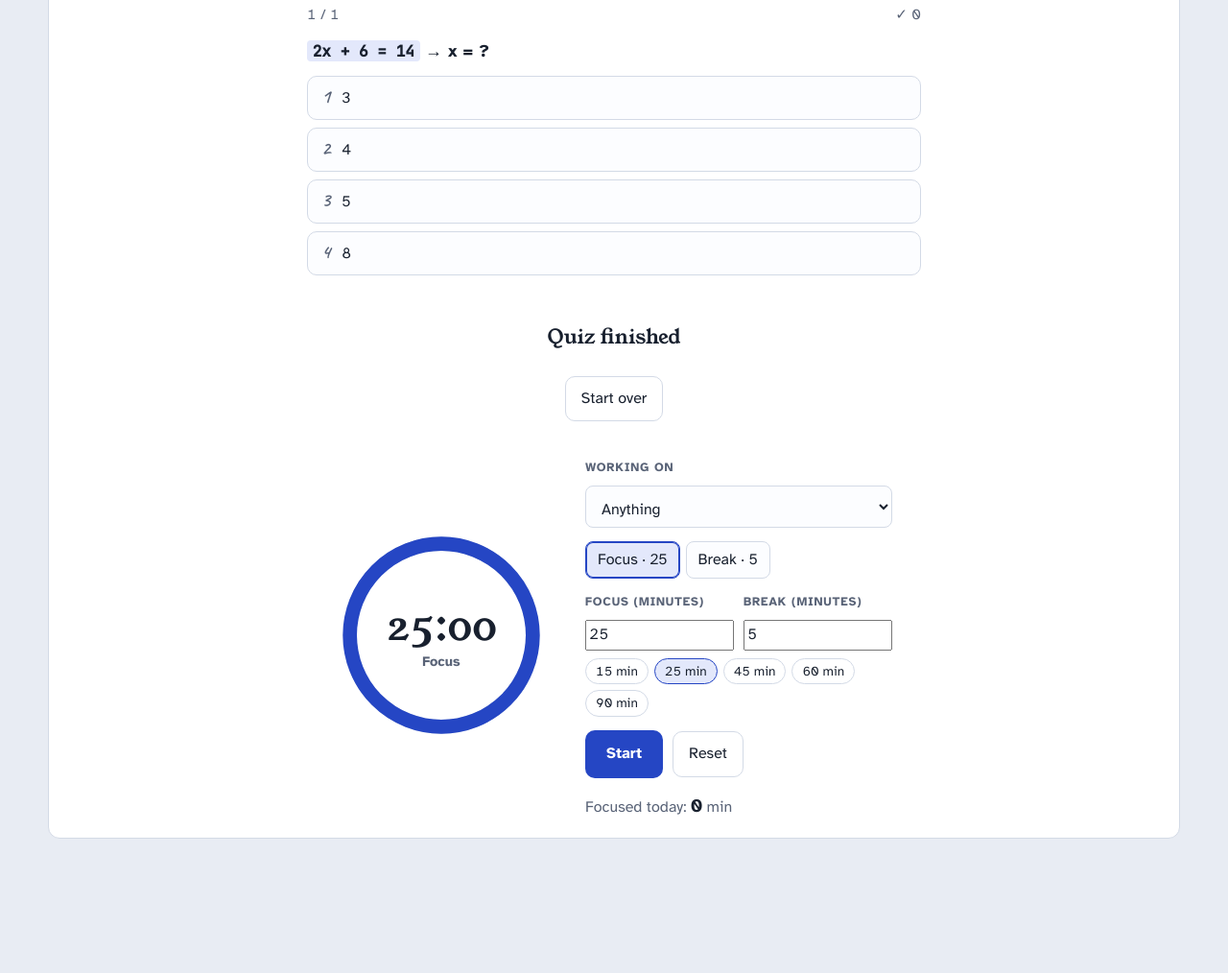
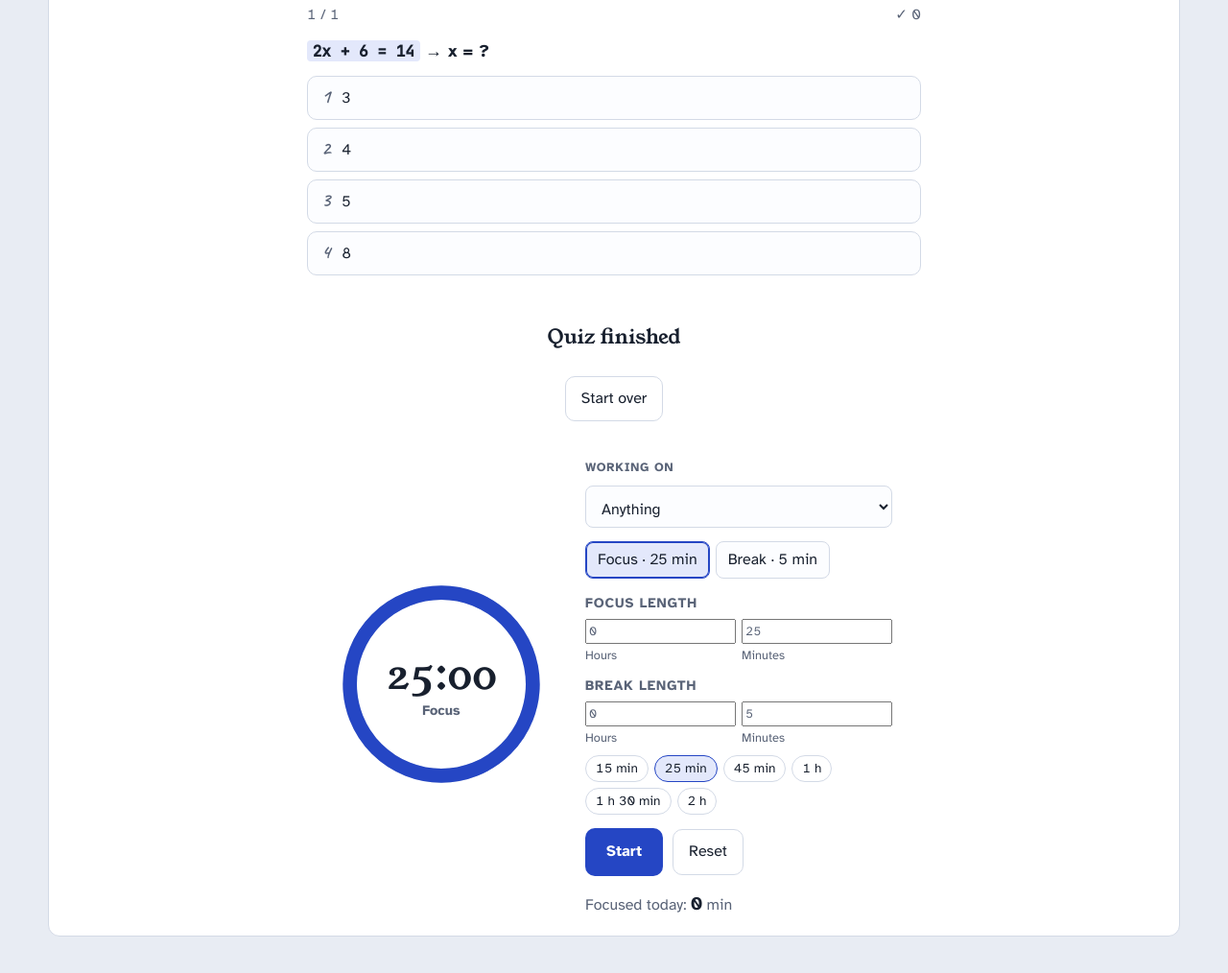
Before and after one commit to albaraaroury190-tech/sabaq, a plain HTML site: page index.html in a window 1280 px wide. Shown: the part 3089-4103 px from the top of the page at 96% size. Before the commit the page ends 4019 px from the top, so only its background shows below. Drawn offline with nearby package versions, Linux system fonts and the light colour scheme; a web font is replaced by a local one.

Commit message:
Focus timer: hours and minutes, with no upper limit
Co-Authored-By: Claude Opus 5.5 <noreply@anthropic.com>

```diff
--- a/index.html
+++ b/index.html
@@ -362,8 +362,12 @@ button.wd:hover{border-color:var(--pen)}
 .seg{display:flex;gap:6px;flex-wrap:wrap}
 .seg button{border:1px solid var(--rule);background:var(--paper);border-radius:8px;padding:6px 12px;cursor:pointer}
 .seg button[aria-pressed="true"]{border-color:var(--pen);background:var(--pen-soft);box-shadow:inset 0 0 0 1px var(--pen)}
-.tm-lens{display:grid;grid-template-columns:1fr 1fr;gap:10px}
-.tm-lens input{font-variant-numeric:tabular-nums}
+.tm-lens{display:grid;grid-template-columns:repeat(auto-fit,minmax(170px,1fr));gap:10px}
+.tm-len{border:0;margin:0;padding:0;min-width:0;display:grid;grid-template-columns:1fr 1fr;gap:6px}
+.tm-len legend{padding:0;margin-bottom:4px;font-size:.9rem;font-weight:700;color:var(--muted)}
+.tm-len label{display:grid;gap:2px;font-size:.8rem;color:var(--muted)}
+.tm-len input{width:100%;font-variant-numeric:tabular-nums}
+.tm-time.long{font-size:2rem}
 .tm-presets{display:flex;flex-wrap:wrap;gap:6px;margin-top:-6px}
 .tm-presets button{border:1px solid var(--rule);background:transparent;border-radius:999px;padding:2px 10px;font-size:.85rem;cursor:pointer;font-variant-numeric:tabular-nums}
 .tm-presets button:hover{border-color:var(--pen);color:var(--pen)}
@@ -596,8 +600,14 @@ button.wd:hover{border-color:var(--pen)}
             <button type="button" id="tmBreakBtn" aria-pressed="false"></button>
           </div>
           <div class="tm-lens">
-            <label class="field"><span data-i18n="focusLen"></span><input type="number" id="tmFocusLen" min="1" max="180" step="1" inputmode="numeric"></label>
-            <label class="field"><span data-i18n="brkLen"></span><input type="number" id="tmBrkLen" min="1" max="60" step="1" inputmode="numeric"></label>
+            <fieldset class="tm-len" id="tmFocusSet"><legend data-i18n="focusLen"></legend>
+              <label><input type="number" id="tmFocusH" min="0" step="1" inputmode="numeric"><span data-i18n="hrsLbl"></span></label>
+              <label><input type="number" id="tmFocusLen" min="0" step="1" inputmode="numeric"><span data-i18n="minsLbl"></span></label>
+            </fieldset>
+            <fieldset class="tm-len" id="tmBrkSet"><legend data-i18n="brkLen"></legend>
+              <label><input type="number" id="tmBrkH" min="0" step="1" inputmode="numeric"><span data-i18n="hrsLbl"></span></label>
+              <label><input type="number" id="tmBrkLen" min="0" step="1" inputmode="numeric"><span data-i18n="minsLbl"></span></label>
+            </fieldset>
           </div>
           <div class="tm-presets" id="tmPresets" role="group"></div>
           <div class="actions">
@@ -818,11 +828,17 @@ const DAY_UI = {
   zh:["当天目标","新目标","例如：复习 20 个单词","添加目标","这一天还没有目标。在下面添加一个吧。","添加当天截止的作业","选择日期","目标","当天截止","删除目标"]
 };
 Object.keys(DAY_UI).forEach(l=>DAY_KEYS.forEach((k,i)=>{UI[l][k]=DAY_UI[l][i]}));
+// Timer length strings: focus length, break length, the hours and minutes boxes, and the short word for hours
+const TM_LEN_KEYS = ["focusLen","brkLen","hrsLbl","minsLbl","hShort"];
 const TM_LEN_UI = {
-  en:["Focus (minutes)","Break (minutes)"], ar:["التركيز (بالدقائق)","الاستراحة (بالدقائق)"],
-  es:["Concentración (minutos)","Descanso (minutos)"], ur:["توجہ (منٹ)","آرام (منٹ)"],
-  hi:["फ़ोकस (मिनट)","ब्रेक (मिनट)"], bn:["ফোকাস (মিনিট)","বিরতি (মিনিট)"],
-  fr:["Concentration (minutes)","Repos (minutes)"], zh:["专注（分钟）","休息（分钟）"]
+  en:["Focus length","Break length","Hours","Minutes","h"],
+  ar:["مدة التركيز","مدة الاستراحة","ساعات","دقائق","س"],
+  es:["Duración de la concentración","Duración del descanso","Horas","Minutos","h"],
+  ur:["توجہ کا دورانیہ","آرام کا دورانیہ","گھنٹے","منٹ","گھنٹہ"],
+  hi:["फ़ोकस की अवधि","ब्रेक की अवधि","घंटे","मिनट","घं"],
+  bn:["ফোকাসের সময়","বিরতির সময়","ঘণ্টা","মিনিট","ঘণ্টা"],
+  fr:["Durée de concentration","Durée de la pause","Heures","Minutes","h"],
+  zh:["专注时长","休息时长","小时","分钟","小时"]
 };
 // Repeated homework strings, in the order of REP_KEYS
 const REP_KEYS = ["hwRepeat","eraseRepeats","hwAlready","hwErased"];
@@ -850,7 +866,7 @@ const IMG_UI = {
   zh:["添加照片或截图","也可以粘贴截图（Ctrl+V）或把图片拖到这里。","正在读取第 {a}–{b} 张图片（共 {n} 张）…","这个文件不是图片。请使用照片或截图（JPG、PNG、WebP 或 GIF）。"]
 };
 Object.keys(IMG_UI).forEach(l=>IMG_KEYS.forEach((k,i)=>{UI[l][k]=IMG_UI[l][i]}));
-Object.keys(TM_LEN_UI).forEach(l=>{UI[l].focusLen=TM_LEN_UI[l][0]; UI[l].brkLen=TM_LEN_UI[l][1]});
+Object.keys(TM_LEN_UI).forEach(l=>TM_LEN_KEYS.forEach((k,i)=>{UI[l][k]=TM_LEN_UI[l][i]}));
 
 // Study tools, study plan and voice typing strings, in the order of STUDY_KEYS
 const STUDY_KEYS = ["navHw","navAsk","navTools","tools","tabCards","tabQuiz","tabTimer","topic","topicPh","makeCards","makeQuiz",
@@ -1723,39 +1739,51 @@ $("makeBtn").addEventListener("click",async()=>{
   finally{toolsBusy=false; btn.disabled=false; btn.textContent = toolTab==="quiz" ? t("makeQuiz") : t("makeCards")}
 });
 
-/* Focus timer: focus and break lengths are the student's own (25 and 5 minutes to start). Finished focus time counts for today and for the chosen assignment. */
-const TM_MAX={focus:180,brk:60}, TM_PRESETS=[15,25,45,60,90], RING=2*Math.PI*52;
-const tmLen=(k,d)=>{const n=Math.round(Number(store.get("tm."+k)));return n>=1&&n<=TM_MAX[k]?n:d};
+/* Focus timer: focus and break lengths are the student's own, in hours and minutes with no upper limit (25 and 5 minutes to start).
+   Finished focus time counts for today and for the chosen assignment. */
+const TM_HUGE=1e6, TM_PRESETS=[15,25,45,60,90,120], RING=2*Math.PI*52;  // TM_HUGE only keeps the numbers sane
+const tmLen=(k,d)=>{const n=Math.round(Number(store.get("tm."+k)));return n>=1&&n<=TM_HUGE?n:d};
+const TM_IN={focus:["tmFocusH","tmFocusLen","tmFocusSet"], brk:["tmBrkH","tmBrkLen","tmBrkSet"]};
 const TM_LEN={focus:tmLen("focus",25), brk:tmLen("brk",5)};
 let tm={mode:"focus", total:TM_LEN.focus*60, left:TM_LEN.focus*60, end:0, running:false, iv:0}, audio=null;
 $("tmRing").style.strokeDasharray=String(RING);
 function focusToday(){return Number(store.get("focus."+todayISO()))||0}
-function mmss(s){return String(Math.floor(s/60)).padStart(2,"0")+":"+String(s%60).padStart(2,"0")}
+function mmss(s){
+  const h=Math.floor(s/3600), m=Math.floor(s%3600/60), p=n=>String(n).padStart(2,"0");
+  return (h ? h+":"+p(m) : p(m))+":"+p(s%60);
+}
+// A length in minutes as words: "25 min", "1 h", "2 h 30 min"
+function lenText(min){
+  const h=Math.floor(min/60), m=min%60;
+  return h ? h+" "+t("hShort")+(m ? " "+m+" "+t("minLbl") : "") : m+" "+t("minLbl");
+}
 function renderTimer(){
-  $("tmTime").textContent=mmss(tm.left);
+  $("tmTime").textContent=mmss(tm.left); $("tmTime").classList.toggle("long",tm.left>=3600);
   $("tmMode").textContent = tm.mode==="focus" ? t("focus") : t("brk");
   $("tmRing").style.strokeDashoffset=String(RING*(1-tm.left/tm.total));
   $("dial").classList.toggle("break",tm.mode==="brk");
   $("tmStart").textContent = tm.running ? t("pause") : t("start");
-  $("tmFocusBtn").textContent=t("focus")+" · "+TM_LEN.focus; $("tmBreakBtn").textContent=t("brk")+" · "+TM_LEN.brk;
+  $("tmFocusBtn").textContent=t("focus")+" · "+lenText(TM_LEN.focus); $("tmBreakBtn").textContent=t("brk")+" · "+lenText(TM_LEN.brk);
   $("tmFocusBtn").setAttribute("aria-pressed",String(tm.mode==="focus")); $("tmBreakBtn").setAttribute("aria-pressed",String(tm.mode==="brk"));
   $("tmToday").textContent=focusToday();
   const sel=$("tmTask"); $("tmFor").textContent = sel.value ? sel.options[sel.selectedIndex].textContent : "";
-  const fl=$("tmFocusLen"), bl=$("tmBrkLen");
-  if(document.activeElement!==fl) fl.value=TM_LEN.focus;
-  if(document.activeElement!==bl) bl.value=TM_LEN.brk;
+  // Fill the hours and minutes boxes, except while the student is typing in that pair
+  Object.keys(TM_IN).forEach(k=>{
+    const [h,m,set]=TM_IN[k].map($);
+    if(!set.contains(document.activeElement)){h.value=Math.floor(TM_LEN[k]/60); m.value=TM_LEN[k]%60}
+  });
   const pre=$("tmPresets"); pre.setAttribute("aria-label",t("focusLen"));
   if(!pre.children.length) TM_PRESETS.forEach(m=>{
     const b=document.createElement("button"); b.type="button"; b.dataset.min=m;
     b.addEventListener("click",()=>setLen("focus",m)); pre.append(b);
   });
-  [...pre.children].forEach(b=>{b.textContent=b.dataset.min+" "+t("minLbl"); b.setAttribute("aria-pressed",String(Number(b.dataset.min)===TM_LEN.focus))});
+  [...pre.children].forEach(b=>{b.textContent=lenText(Number(b.dataset.min)); b.setAttribute("aria-pressed",String(Number(b.dataset.min)===TM_LEN.focus))});
 }
 // A new length applies straight away when that timer is not running, otherwise from the next round.
 function setLen(k, v){
   const n=Math.round(Number(v));
   if(!(n>=1)) {renderTimer(); return}
-  TM_LEN[k]=Math.min(TM_MAX[k],n); store.set("tm."+k,String(TM_LEN[k]));
+  TM_LEN[k]=Math.min(TM_HUGE,n); store.set("tm."+k,String(TM_LEN[k]));
   if(tm.mode===k && !tm.running) setMode(k); else renderTimer();
 }
 function setMode(m){clearInterval(tm.iv); tm={mode:m,total:TM_LEN[m]*60,left:TM_LEN[m]*60,end:0,running:false,iv:0}; renderTimer()}
@@ -1790,8 +1818,13 @@ $("tmReset").addEventListener("click",()=>setMode(tm.mode));
 $("tmFocusBtn").addEventListener("click",()=>setMode("focus"));
 $("tmBreakBtn").addEventListener("click",()=>setMode("brk"));
 $("tmTask").addEventListener("change",renderTimer);
-$("tmFocusLen").addEventListener("change",e=>setLen("focus",e.target.value));
-$("tmBrkLen").addEventListener("change",e=>setLen("brk",e.target.value));
+// Hours and minutes add up, so 150 minutes or 2 hours 30 minutes give the same length; it is tidied once the boxes are left.
+Object.keys(TM_IN).forEach(k=>{
+  const [h,m,set]=TM_IN[k].map($);
+  const apply=()=>setLen(k,(Math.max(0,Number(h.value)||0))*60+Math.max(0,Number(m.value)||0));
+  h.addEventListener("change",apply); m.addEventListener("change",apply);
+  set.addEventListener("focusout",e=>{if(!set.contains(e.relatedTarget)) setTimeout(renderTimer,0)});
+});
 function refreshTimerTasks(){
   const sel=$("tmTask"), cur=sel.value; sel.innerHTML="";
   const any=document.createElement("option"); any.value=""; any.textContent=t("nothing"); sel.append(any);
```
